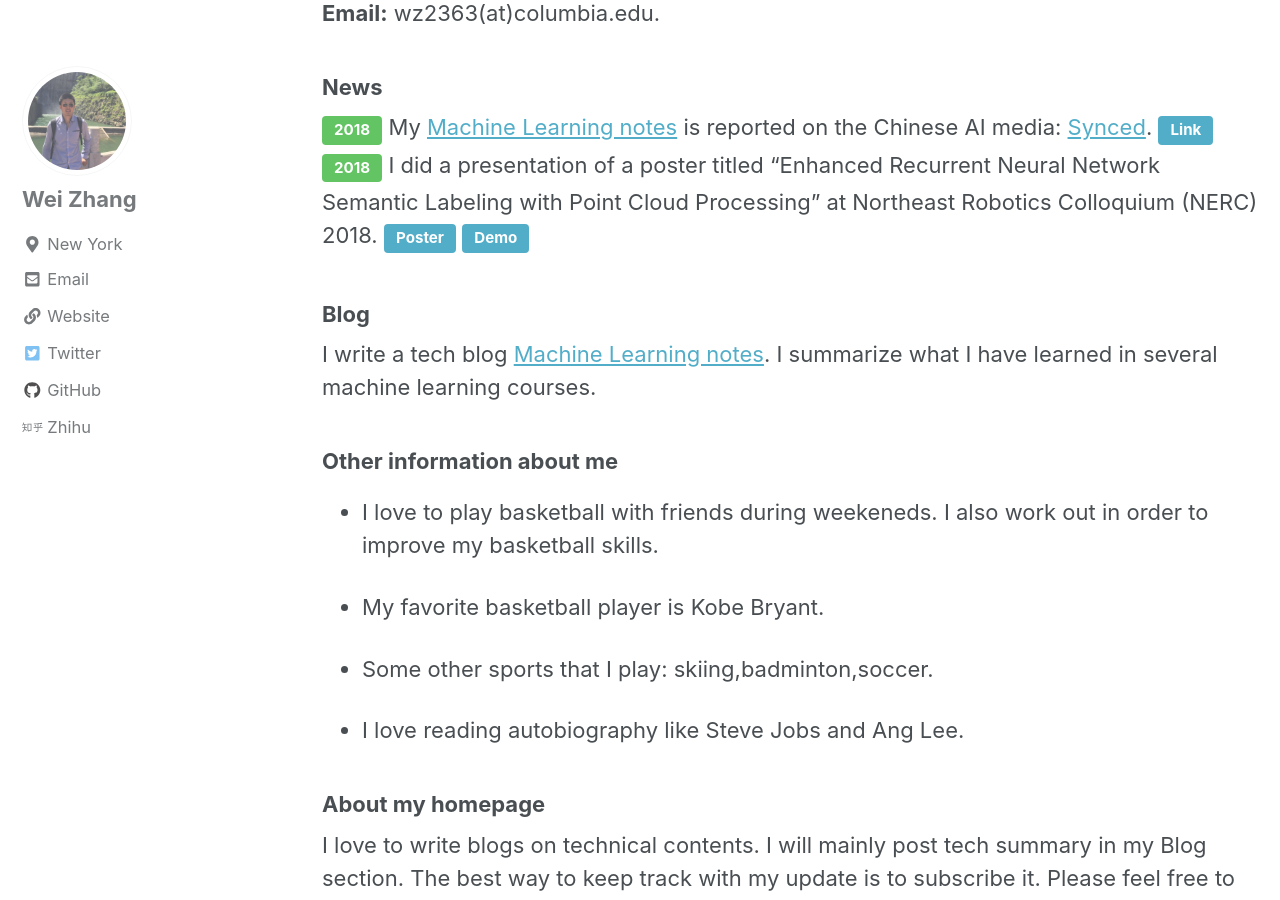
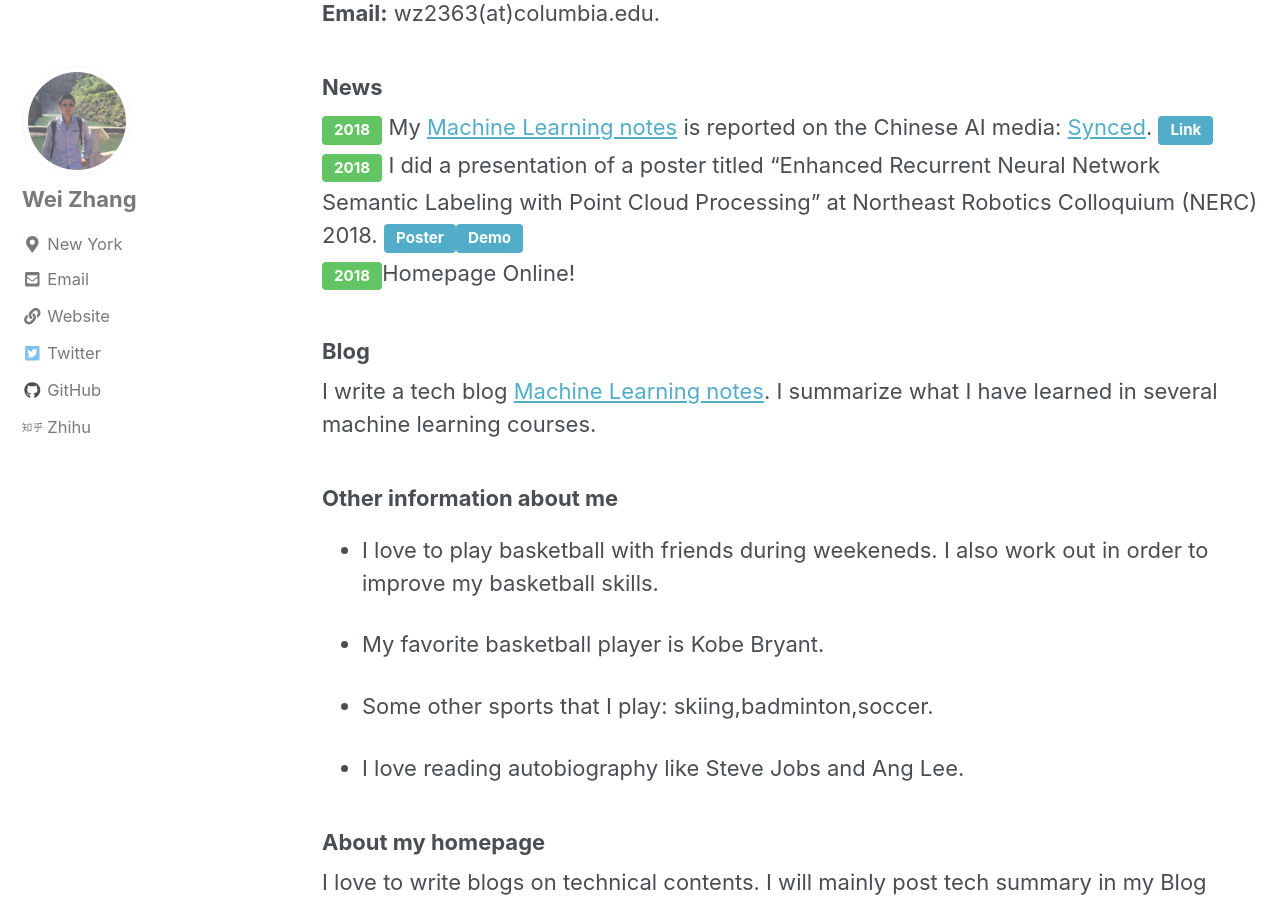
Before and after one commit to Wei2624/Wei2624.github.io, a Jekyll site: the page built from _pages/index.md, in a window 1280 px wide and 900 px high, scrolled down 520 px. Built offline with Jekyll 4.4.1, drawn with Linux system fonts in a browser that asks for light colours; nearby versions of some CDN libraries; comment, search, counter and statistics services are not loaded.

Commit message:
mod index

```diff
--- a/_pages/index.md
+++ b/_pages/index.md
@@ -16,8 +16,8 @@ My research interests are Bayesian machine learning and deep learning, robot lea
 ### News
 
 [2018](#link){: .btn .btn--success .btn--small} My [Machine Learning notes](https://wei2624.github.io/machine%20learning/Machine-Learning-Notes/) is reported on the Chinese AI media: [Synced](https://syncedreview.com/about-us/). [Link](https://mp.weixin.qq.com/s/gVu3rXId5nEzJ_ZDRzAUJQ){: .btn .btn--info .btn--small}
-[2018](#link){: .btn .btn--success .btn--small} I did a presentation of a poster titled "Enhanced Recurrent Neural Network Semantic Labeling with Point Cloud Processing" at Northeast Robotics Colloquium (NERC) 2018. [Poster]({{ site.url }}/download/Enhanced Recurrent Neural Network Semantic Labeling with Point Cloud Processing.pdf){: .btn .btn--info .btn--small}
-[Demo](https://www.youtube.com/watch?v=T7zllZbtm2A){: .btn .btn--info .btn--small}
+[2018](#link){: .btn .btn--success .btn--small} I did a presentation of a poster titled "Enhanced Recurrent Neural Network Semantic Labeling with Point Cloud Processing" at Northeast Robotics Colloquium (NERC) 2018. [Poster]({{ site.url }}/download/Enhanced Recurrent Neural Network Semantic Labeling with Point Cloud Processing.pdf){: .btn .btn--info .btn--small}[Demo](https://www.youtube.com/watch?v=T7zllZbtm2A){: .btn .btn--info .btn--small}
+[2018](#link){: .btn .btn--success .btn--small}Homepage Online!
 
 ### Blog
 
```
